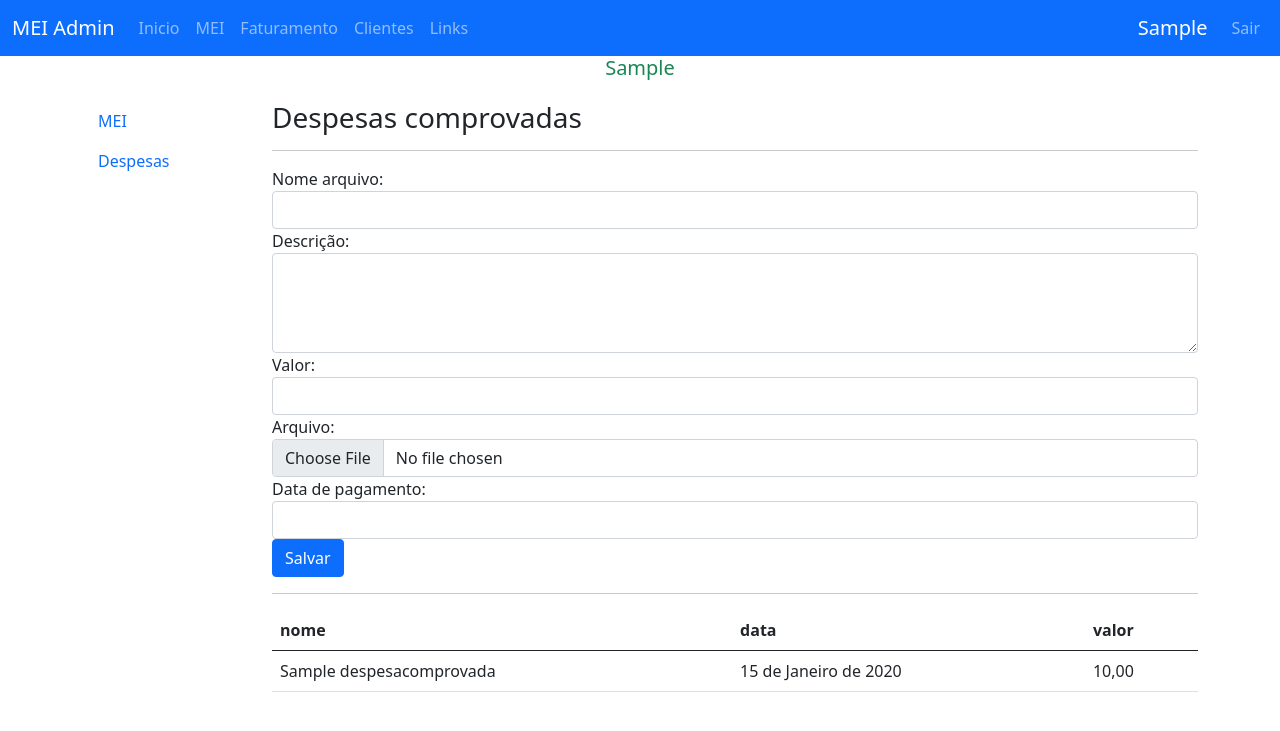
After one commit to erivaldolourenco/meiadmin, a Django app: page /despesas in a window 1280 px wide. The commit adds this page. Shown: the top 731 px of the page. Run offline with Django 4.2, Linux system fonts and the light colour scheme; a user stored in the database is signed in; tables that the repository leaves empty hold one stand-in row (values such as "Sample post"); some libraries are stand-ins or nearby versions.

```diff
--- a/clientes/views.py
+++ b/clientes/views.py
@@ -9,7 +9,7 @@ from clientes.models import Cliente
 
 @login_required
 def clientes(request):
-    clientes = Cliente.objects.all()
+    clientes = Cliente.objects.all().filter(mei = request.user.responsavel.mei)
     template = loader.get_template('clientes.html')
     context = {
         'clientes': clientes,
--- a/faturamento/templates/inf-nfe-ano.html
+++ b/faturamento/templates/inf-nfe-ano.html
@@ -1,5 +1,6 @@
 {% extends "base.html" %}
 {% load static %}
+{% load humanize %}
 {% block nav%}
 {% include "nav-faturamento.html" %}
 {% endblock %}
@@ -13,7 +14,7 @@
 <div class="card border-primary mb-3" style="max-width: 18rem;">
   <div class="card-header">{{faturamento.ano}}</div>
   <div class="card-body text-primary">
-    <h5 class="card-title">{{faturamento.valor}}</h5>
+    <h5 class="card-title">R$ {{faturamento.valor | intcomma}}</h5>
   </div>
 </div>
   </div>
--- a/faturamento/urls.py
+++ b/faturamento/urls.py
@@ -6,7 +6,7 @@ from faturamento import views
 urlpatterns = [
     path('', views.faturamento, name='faturamento'),
     path('<ano>', views.faturamento, name='faturamento'),
-    path('carregar-xml', views.carregar_xml, name='carregar_xml'),
-    path('inf-nfe-ano', views.inf_nfe_ano, name='inf_nfe_ano'),
-    path('nfes', views.nfes, name='nfes'),
+    path('/carregar-xml', views.carregar_xml, name='carregar_xml'),
+    path('/inf-nfe-ano', views.inf_nfe_ano, name='inf_nfe_ano'),
+    path('/nfes', views.nfes, name='nfes'),
 ]
--- /dev/null
+++ b/mei/forms.py
@@ -0,0 +1,23 @@
+from django.forms import ModelForm, TextInput, Textarea, FileInput, NumberInput, DateInput
+
+from mei.models import DespesaComprovada
+
+
+class DespesaComprovadaForm(ModelForm):
+    class Meta:
+        model = DespesaComprovada
+        fields = ('nome', 'descricao', 'valor', 'arquivo', 'data_pagamento')
+        labels = {
+            'nome': 'Nome arquivo',
+            'descricao': 'Descrição',
+            'valor': 'Valor',
+            'arquivo': 'Arquivo',
+            'data_pagamento': 'Data de pagamento'
+        }
+        widgets = {
+            'nome': TextInput(attrs={'class': "form-control"}),
+            'descricao': Textarea(attrs={'class': "form-control", 'style': "height: 100px"}),
+            'valor': NumberInput(attrs={'class': "form-control"}),
+            'arquivo': FileInput(attrs={'class': "form-control"}),
+            'data_pagamento': DateInput(attrs={'class': "form-control"})
+        }
--- a/mei/models.py
+++ b/mei/models.py
@@ -32,6 +32,7 @@ class DespesaComprovada(models.Model):
    valor = models.DecimalField(max_digits=6, decimal_places=2)
    arquivo = models.FileField(upload_to=path_file_media)
    upload_date = models.DateField(auto_now=True)
+   data_pagamento = models.DateField()
    mei = models.ForeignKey(Mei, on_delete=models.CASCADE)
 
    def __str__(self):
--- /dev/null
+++ b/mei/templates/despesas_comprovadas.html
@@ -0,0 +1,31 @@
+{% extends "base.html" %}
+{% load static %}
+{% block nav%}
+{% include "nav-mei.html" %}
+{% endblock %}
+{% block content%}
+<h3>Despesas comprovadas</h3>
+<hr>
+<form action="{% url 'despesas_comprovadas' %}" method="post" enctype="multipart/form-data"> {% csrf_token %}
+    {{despesa_form}}
+    <button type="submit" class="btn btn-primary">Salvar</button>
+</form>
+<hr>
+
+<table class="table">
+  <thead>
+      <th>nome</th>
+      <th>data</th>
+      <th>valor</th>
+  </thead>
+  <tbody>
+    {%for despesa in despesas%}
+    <tr>
+        <td>{{despesa.nome}}</td>
+        <td>{{despesa.data_pagamento}}</td>
+        <td>{{despesa.valor}}</td>
+    </tr>
+    {%endfor%}
+  </tbody>
+</table>
+{% endblock %}
--- /dev/null
+++ b/mei/templates/nav-mei.html
@@ -0,0 +1,4 @@
+<nav class="nav flex-column">
+  <a class="nav-link" href="{% url 'mei' %}">MEI</a>
+  <a class="nav-link" href="{% url 'despesas_comprovadas' %}">Despesas</a>
+</nav>
--- a/mei/urls.py
+++ b/mei/urls.py
@@ -7,4 +7,7 @@ urlpatterns = [
     path('', views.home, name='home'),
     path('login', views.login, name='login'),
     path('logout', views.logout, name='logout'),
+    path('logout', views.logout, name='logout'),
+    path('mei', views.mei, name='mei'),
+    path('despesas', views.despesas_comprovadas, name='despesas_comprovadas'),
 ]
--- a/mei/views.py
+++ b/mei/views.py
@@ -4,6 +4,9 @@ from django.contrib.auth.decorators import login_required
 from django.http import HttpResponse
 from django.shortcuts import render, redirect
 from django.template import loader
+
+from mei.forms import DespesaComprovadaForm
+from mei.models import DespesaComprovada
 
 
 def login(request):
@@ -38,3 +41,44 @@ def home(request):
     template = loader.get_template('home.html')
     context = {'nfes': 'nfes'}
     return HttpResponse(template.render(context, request))
+
+@login_required
+def mei(request):
+    template = loader.get_template('mei.html')
+    context = {'nfes': 'nfes'}
+    return HttpResponse(template.render(context, request))
+
+@login_required
+def despesas_comprovadas(request):
+    despesas = DespesaComprovada.objects.all().filter(mei = request.user.responsavel.mei).order_by('-id')
+    if request.method == 'POST':
+        despesa = DespesaComprovada()
+        despesa_form = DespesaComprovadaForm(request.POST, request.FILES, instance=despesa)
+        if despesa_form.is_valid():
+            despesa.mei = request.user.responsavel.mei
+            despesa = despesa_form.save(commit=True)
+            despesa.save()
+            messages.add_message(
+                request, messages.SUCCESS, 'Arquivo Adicionando com sucesso',
+                fail_silently=True,
+            )
+            return redirect('/despesas')
+        else:
+            messages.add_message(
+                request, messages.ERROR, 'Formulario contem erros',
+                fail_silently=True,
+            )
+            data = {
+                'medias': despesa,
+                'media_form': despesa_form
+            }
+            return render(request, 'dashboard/library.html', data)
+
+    else:
+        despesa_form = DespesaComprovadaForm()
+        template = loader.get_template('despesas_comprovadas.html')
+        context = {
+            'despesas': despesas,
+            'despesa_form': despesa_form,
+               }
+    return HttpResponse(template.render(context, request))
--- a/meiadmin/urls.py
+++ b/meiadmin/urls.py
@@ -22,8 +22,8 @@ from django.conf.urls.static import static
 
 urlpatterns = [
     path('admin/', admin.site.urls),
+    path('', include('mei.urls')),
     path('faturamento/', include('faturamento.urls')),
     path('clientes/', include('clientes.urls')),
-    path('', include('mei.urls')),
     path('links/', views.links, name='links'),
 ] + static(settings.MEDIA_URL, document_root=settings.MEDIA_ROOT)
--- a/requeriments.txt
+++ b/requeriments.txt
@@ -1 +1,4 @@
 django
+django-environ
+mysqlclient
+gunicorn
--- a/templates/header.html
+++ b/templates/header.html
@@ -5,6 +5,9 @@
             <ul class="navbar-nav me-auto mb-2 mb-lg-0">
                 <li class="nav-item">
                     <a class="nav-link" aria-current="page" href="{% url 'home' %}">Inicio</a>
+                </li>
+                <li class="nav-item">
+                    <a class="nav-link" aria-current="page" href="{% url 'mei' %}">MEI</a>
                 </li>
                 <li class="nav-item">
                     <a class="nav-link" aria-current="page" href="{% url 'faturamento' %}">Faturamento</a>
```
Also changed, not shown: faturamento/templates/faturamento.html (+17 -8 lines), mei/templates/mei.html (added, +9 -0 lines), meiadmin/settings.py (+25 -7 lines), README.md, 1 other file.
